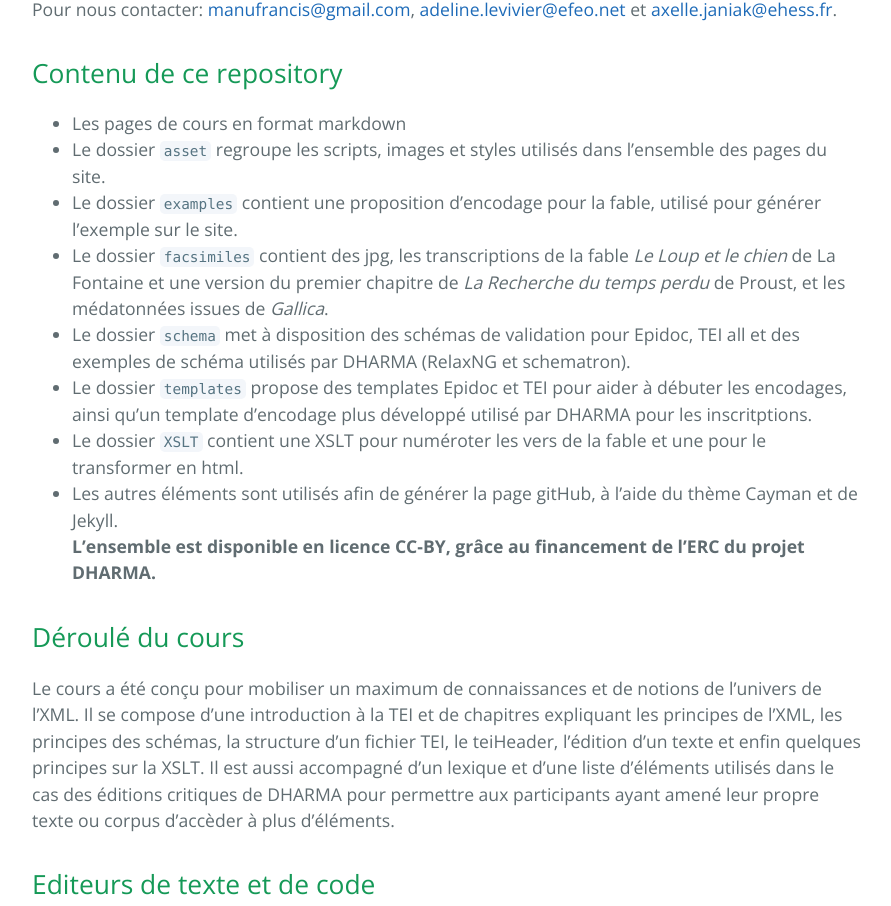
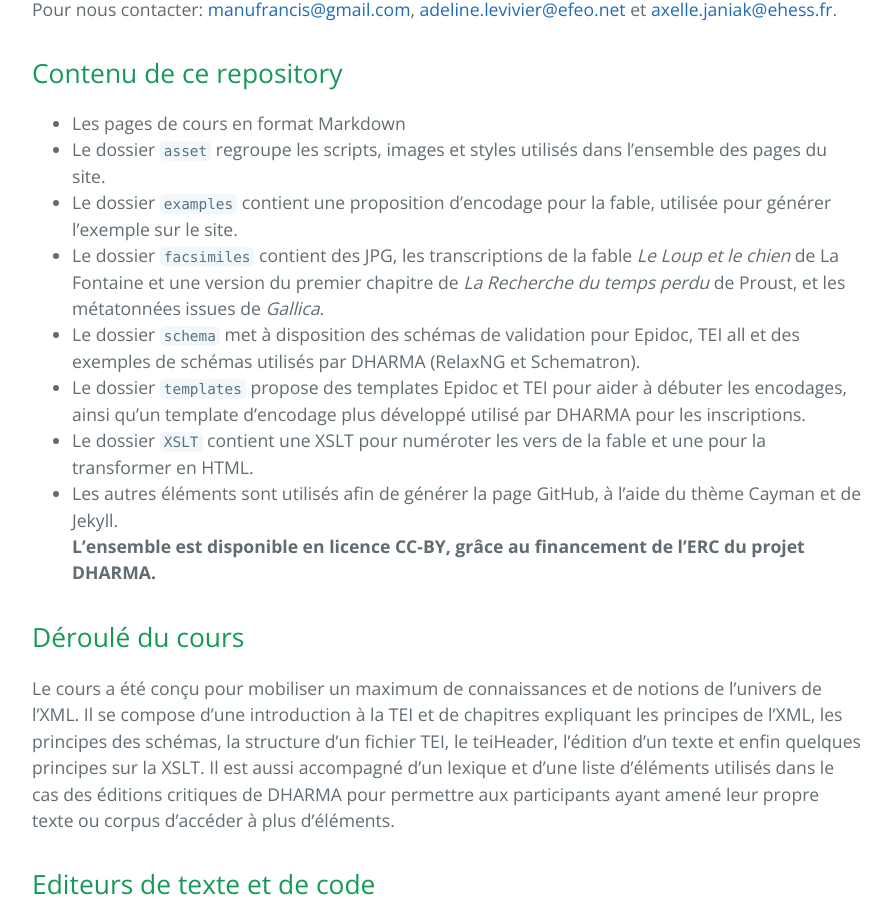
Before and after one commit to erc-dharma/digital-areal, a Jekyll site: the page built from index.md, in a window 1280 px wide and 1400 px high, scrolled down 622 px. Shown: the part 149-1055 px from the top of the window, without its empty margins (192-1083 px from the left). Built offline with Jekyll 4.4.1, drawn with Linux system fonts in a browser that asks for light colours; our own code applies the rules of GitHub Pages for plain Markdown files.

Commit message:
dernière relecture

```diff
--- a/index.md
+++ b/index.md
@@ -6,18 +6,18 @@ Cours et site réalisés par Axelle Janiak, en collaboration avec Adeline Levivi
 Pour nous contacter: [manufrancis@gmail.com](manufrancis@gmail.com), [adeline.levivier@efeo.net](adeline.levivier@efeo.net) et [axelle.janiak@ehess.fr](axelle.janiak@ehess.fr]).
 
 ## Contenu de ce repository
-- Les pages de cours en format markdown
+- Les pages de cours en format Markdown
 - Le dossier `asset` regroupe les scripts, images et styles utilisés dans l'ensemble des pages du site.
-- Le dossier `examples` contient une proposition d'encodage pour la fable, utilisé pour générer l'exemple sur le site.
-- Le dossier `facsimiles` contient des jpg, les transcriptions de la fable *Le Loup et le chien* de La Fontaine et une version du premier chapitre de *La Recherche du temps perdu* de Proust, et les médatonnées issues de *Gallica*.
-- Le dossier `schema` met à disposition des schémas de validation pour Epidoc, TEI all et des exemples de schéma utilisés par DHARMA (RelaxNG et schematron).
-- Le dossier `templates` propose des templates Epidoc et TEI pour aider à débuter les encodages, ainsi qu'un template d'encodage plus développé utilisé par DHARMA pour les inscritptions.
-- Le dossier `XSLT` contient une XSLT pour numéroter les vers de la fable et une pour le transformer en html.
-- Les autres éléments sont utilisés afin de générer la page gitHub, à l'aide du thème Cayman et de Jekyll.
+- Le dossier `examples` contient une proposition d'encodage pour la fable, utilisée pour générer l'exemple sur le site.
+- Le dossier `facsimiles` contient des JPG, les transcriptions de la fable *Le Loup et le chien* de La Fontaine et une version du premier chapitre de *La Recherche du temps perdu* de Proust, et les métatonnées issues de *Gallica*.
+- Le dossier `schema` met à disposition des schémas de validation pour Epidoc, TEI all et des exemples de schémas utilisés par DHARMA (RelaxNG et Schematron).
+- Le dossier `templates` propose des templates Epidoc et TEI pour aider à débuter les encodages, ainsi qu'un template d'encodage plus développé utilisé par DHARMA pour les inscriptions.
+- Le dossier `XSLT` contient une XSLT pour numéroter les vers de la fable et une pour la transformer en HTML.
+- Les autres éléments sont utilisés afin de générer la page GitHub, à l'aide du thème Cayman et de Jekyll.
 **L'ensemble est disponible en licence CC-BY, grâce au financement de l'ERC du projet DHARMA.**
 
 ## Déroulé du cours
-Le cours a été conçu pour mobiliser un maximum de connaissances et de notions de l'univers de l'XML. Il se compose d'une introduction à la TEI et de chapitres expliquant les principes de l'XML, les principes des schémas, la structure d'un fichier TEI, le teiHeader, l'édition d'un texte et enfin quelques principes sur la XSLT. Il est aussi accompagné d'un lexique et d'une liste d'éléments utilisés dans le cas des éditions critiques de DHARMA pour permettre aux participants ayant amené leur propre texte ou corpus d'accèder à plus d'éléments.
+Le cours a été conçu pour mobiliser un maximum de connaissances et de notions de l'univers de l'XML. Il se compose d'une introduction à la TEI et de chapitres expliquant les principes de l'XML, les principes des schémas, la structure d'un fichier TEI, le teiHeader, l'édition d'un texte et enfin quelques principes sur la XSLT. Il est aussi accompagné d'un lexique et d'une liste d'éléments utilisés dans le cas des éditions critiques de DHARMA pour permettre aux participants ayant amené leur propre texte ou corpus d'accéder à plus d'éléments.
 
 ## Editeurs de texte et de code
 Il est nécessaire d'avoir un éditeur de texte:
```
